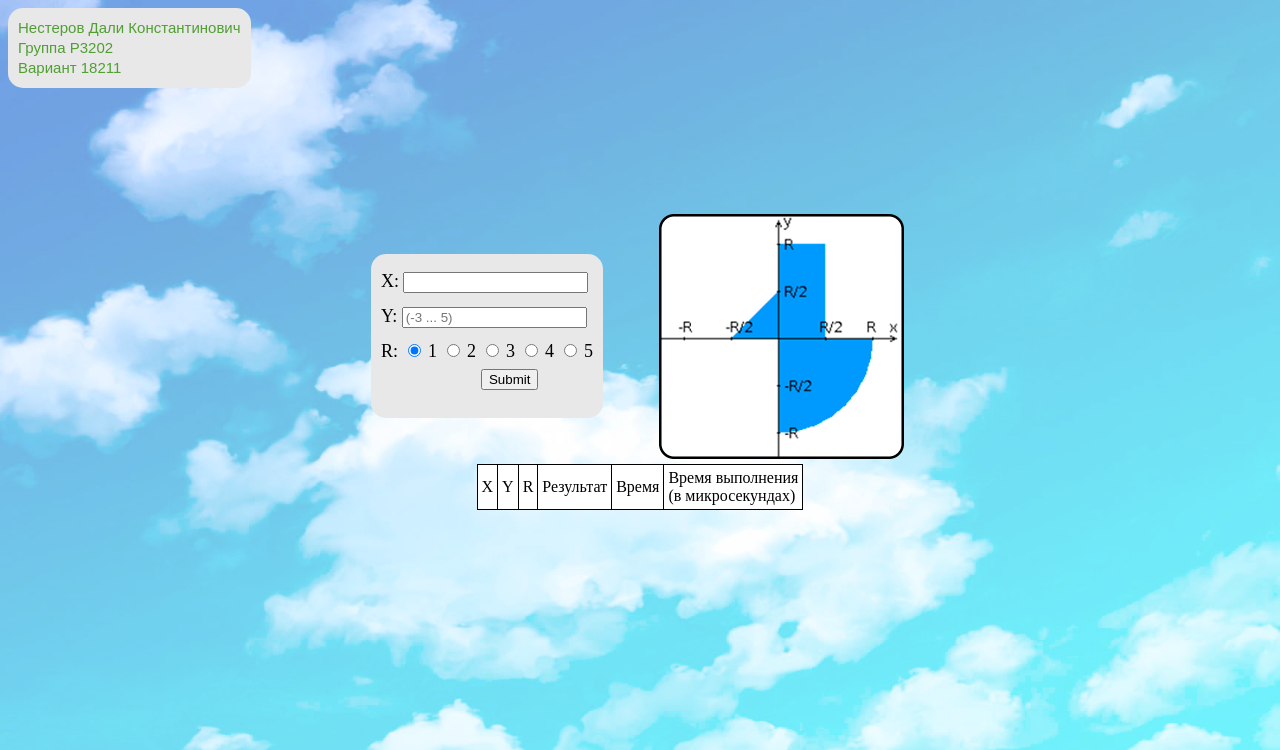
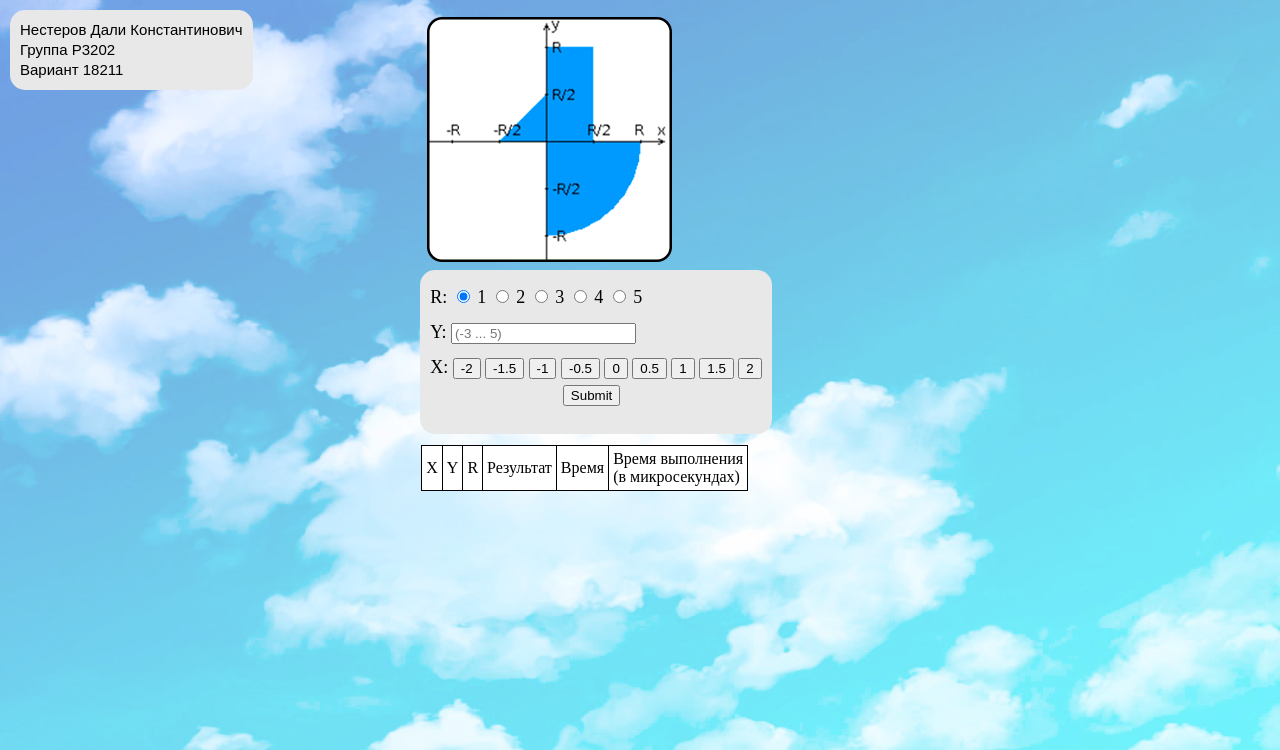
Before and after one commit to quest-prophets/WEB-ITMO, a PHP site: page / in a window 1280 px wide. Shown: the top 750 px of the page. Run offline with PHP 8.4, Linux system fonts and the light colour scheme.

Commit message:
despair is flowing

```diff
--- a/Lab 1/index.php
+++ b/Lab 1/index.php
@@ -8,52 +8,76 @@
 </head>
 
 <body>
-	<div class="box boxHeader">
+	<table width="80%"> <tr>
+		<td class = "box boxHeader" >
 			Нестеров Дали Константинович <br>
 			Группа P3202 <br>
 			Вариант 18211
-	</div>
-
-	<div class="content">
-		<div class="formContainer">
-			<div class="box boxSpaceRight">
-				<form action="calculation.php" method="post" id="form">
-					X: <input type="text" name="x" id="x"> <br>
-					Y: <input type="text" name="y" id="y" placeholder="(-3 ... 5)"> <br>
+		</td>
+		<td >
+			<img src="images/graph.png" >
+		</td>
+		<td ></td>
+		<tr>
+			<td></td>
+			<td class="box">
+				<form action="calculation.php" method="get" id="form">
 					R: <label><input type="radio" name="r" value="1" checked> 1</label>
 					<label><input type="radio" name="r" value="2"> 2</label>
 					<label><input type="radio" name="r" value="3"> 3</label>
 					<label><input type="radio" name="r" value="4"> 4</label>
 					<label><input type="radio" name="r" value="5"> 5</label> <br>
-					<label style= margin-left:100px><input type="submit" id="submit"></label>
+					Y: <input type="text" name="y" id="y" placeholder="(-3 ... 5)"> <br>
+					X: <input type="hidden" id="x" name="x"><button value="-2" type="button" > -2 </button>
+					<button value="-1.5" type="button" > -1.5 </button>
+					<button value="-1" type="button" > -1 </button>
+					<button value="-0.5" type="button" > -0.5 </button>
+					<button value="0" type="button" > 0 </button>
+					<button value="0.5" type="button" > 0.5 </button>
+					<button value="1" type="button" > 1 </button>
+					<button value="1.5" type="button" "> 1.5 </button>
+					<button value="2" type="button" > 2 </button>  </input><br>
+					<label style= margin-left:40%><input type="submit" id="submit"></label>
 				</form>
-					<div class="box boxError hidden" id="error">
-						Значение Y &ndash; не число!
-					</div>
-					<div class="box boxResult hidden" id="boxResult">
+			</td>
+			<td></td>
+		</tr>
+		<tr>
+			<td></td>
+			<td class="box boxError hidden" id="error" >
+				Значение Y — не число!
+			</td>
+			<td></td>
+		</tr>
+		<tr>
+			<td></td>
+			<td class="box boxResult hidden" id="boxResult">
 				Результат: <span class="bold" id="resultValue"></span>
-					</div>
-				</div>
-				<img src="images/graph.png" >
-			</div>
-		</div>
+			</td>
+			<td></td>
+		</tr>
 
-		<div class="flexCenter">
-		<table>
+		<tr>
+			<td></td>
+			<td>
+				<table class="resultTable">
 					<thead>
 						<tr>
-					<td>X</td>
-					<td>Y</td>
-					<td>R</td>
-					<td>Результат</td>
-					<td>Время</td>
-					<td>Время выполнения<br>(в микросекундах)</td>
+							<td class = "tdWithBorders">X</td>
+							<td class = "tdWithBorders">Y</td>
+							<td class = "tdWithBorders">R</td>
+							<td class = "tdWithBorders">Результат</td>
+							<td class = "tdWithBorders">Время</td>
+							<td class = "tdWithBorders">Время выполнения<br>(в микросекундах)</td>
 						</tr>
 					</thead>
 					<tbody id="resultTable">
 					</tbody>
 				</table>
-		</div>
-	</div>
+
+			</td>
+			<td></td>
+		</tr>
+	</tr> </table>
 </body>
 </html>
--- a/Lab 1/something.js
+++ b/Lab 1/something.js
@@ -1,12 +1,28 @@
 function submit(event){
 	event.preventDefault();
-	var y = document.getElementById("y").value;
+	var y = Number(document.getElementById("y").value);
 	var error = document.getElementById("error");
 	var boxResult = document.getElementById("boxResult");
 	var resultValue = document.getElementById("resultValue");
-	if (!isNaN(Number(y))) {
+	if (isNaN(y)) {
+		boxResult.classList.add("hidden");
+		error.classList.remove("hidden");
+		error.textContent = "Значение Y — не число!"
+	}
+	else if (y < -3 || y > 5){
+		boxResult.classList.add("hidden");
+		error.classList.remove("hidden");
+		error.textContent = "Y не может быть меньше -3 или больше 5"
+	}
+	else {
+		function something(formData) {
+    	var params = new URLSearchParams();
+    	for (var kv of formData) { params.append(kv[0], kv[1]); };
+    	return params.toString();
+  		}
 		var formData = new FormData(document.getElementById("form"));
-		fetch("calculation.php", { method: "POST", body: formData })
+		var url = "calculation.php?" + something(formData);
+		fetch(url, { method: "GET"})
 		.then(function(response) { return response.text(); })
 		.then(function(html) {
 			document.getElementById("resultTable").insertAdjacentHTML("beforeend", html);
@@ -15,12 +31,20 @@ function submit(event){
 			resultValue.textContent = document.querySelector("#resultTable tr:last-of-type td:nth-last-of-type(3)").textContent;
 		});
 	}
-	else {
-		boxResult.classList.add("hidden");
-		error.classList.remove("hidden");
-	}
+}
+
+
+
+function buttonAction(event){
+	event.preventDefault();
+	var x = 0;
+    x = parseInt(event.currentTarget.innerText);
+    document.querySelector("#x").value = x;
+    Array.prototype.slice.call(document.querySelectorAll("button")).forEach(function(el){el.classList.remove("active")});
+    event.currentTarget.classList.add("active");
 }
 
 document.addEventListener("DOMContentLoaded", function() {
 	document.getElementById("submit").addEventListener("click", submit);
+	Array.prototype.slice.call(document.querySelectorAll("button")).forEach(function (e) { e.addEventListener("click", buttonAction)});
 })
--- a/Lab 1/styles.css
+++ b/Lab 1/styles.css
@@ -2,11 +2,14 @@
 		background: url("images/BG.png") no-repeat center center fixed;
 		background-size: cover;
 	}
-	table{
+	table, tr, td{
+		border: none;
+	}
+	.resultTable{
 		background-color: #ffffff;
 		border-collapse: collapse;
 	}
-	td{
+	.tdWithBorders{
 		padding: 4px;
 		border: 1px solid #000000;
 	}
@@ -20,10 +23,9 @@
 	}
 	.boxHeader{
 		font-family: sans-serif;
-		margin-bottom: 120px;
 		line-height: 20px;
 		font-size: 15px;
-		color: #509f31;
+		color: #000000;
 	}
 	.boxError{
 		background-color: #ff7f7f;
@@ -42,16 +44,7 @@
 	.bold{
 		font-weight: bold;
 	}
-	@media (max-width: 550px) {
-		.formContainer{
-			flex-direction: column;
-		}
-		header{
-			margin-bottom: 70px;
-		}
-	}
-	@media (min-width: 551px){
-		.boxSpaceRight{
-			margin-right: 50px;
-		}
-	}
+
+	button:active, button.active {
+            background: #b9c3d1;
+        }
```
Also changed, not shown: Lab 1/calculation.php (+14 -7 lines). Lines whose indentation alone changed are shown as unchanged.
